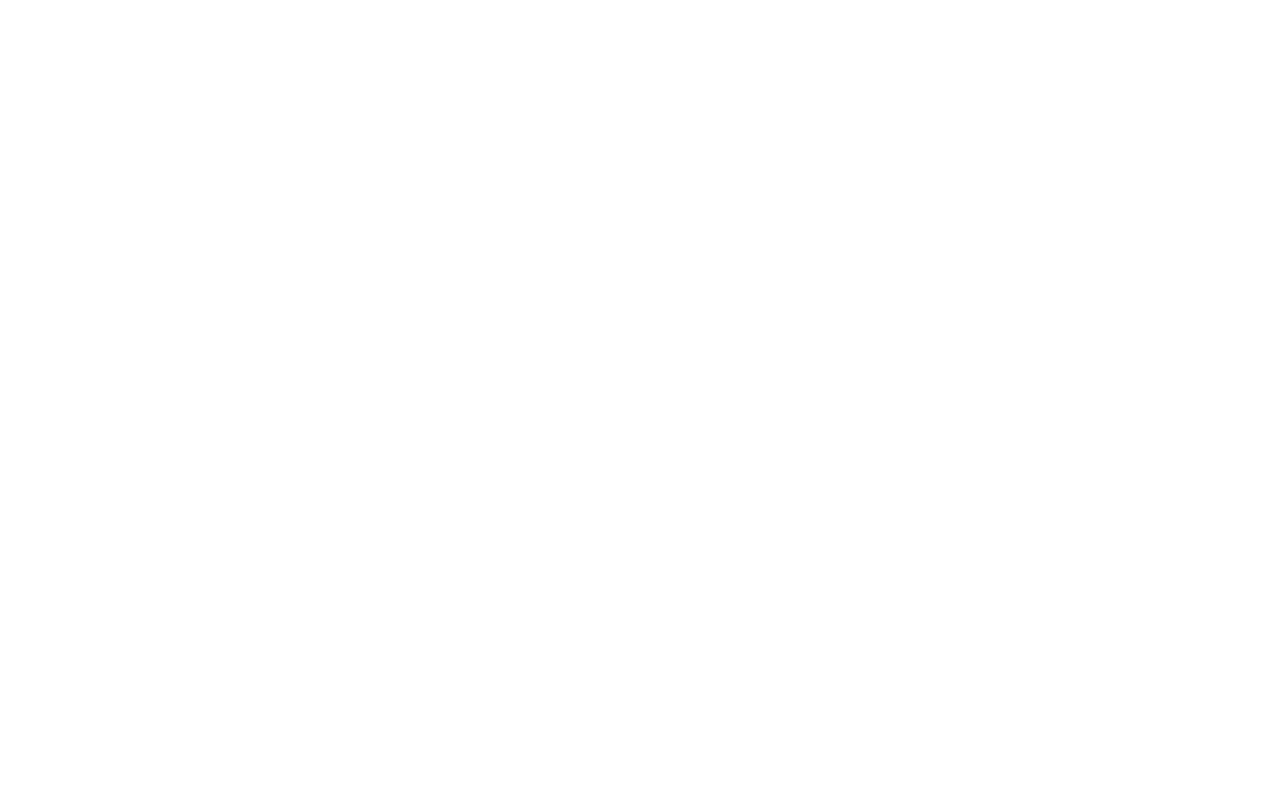
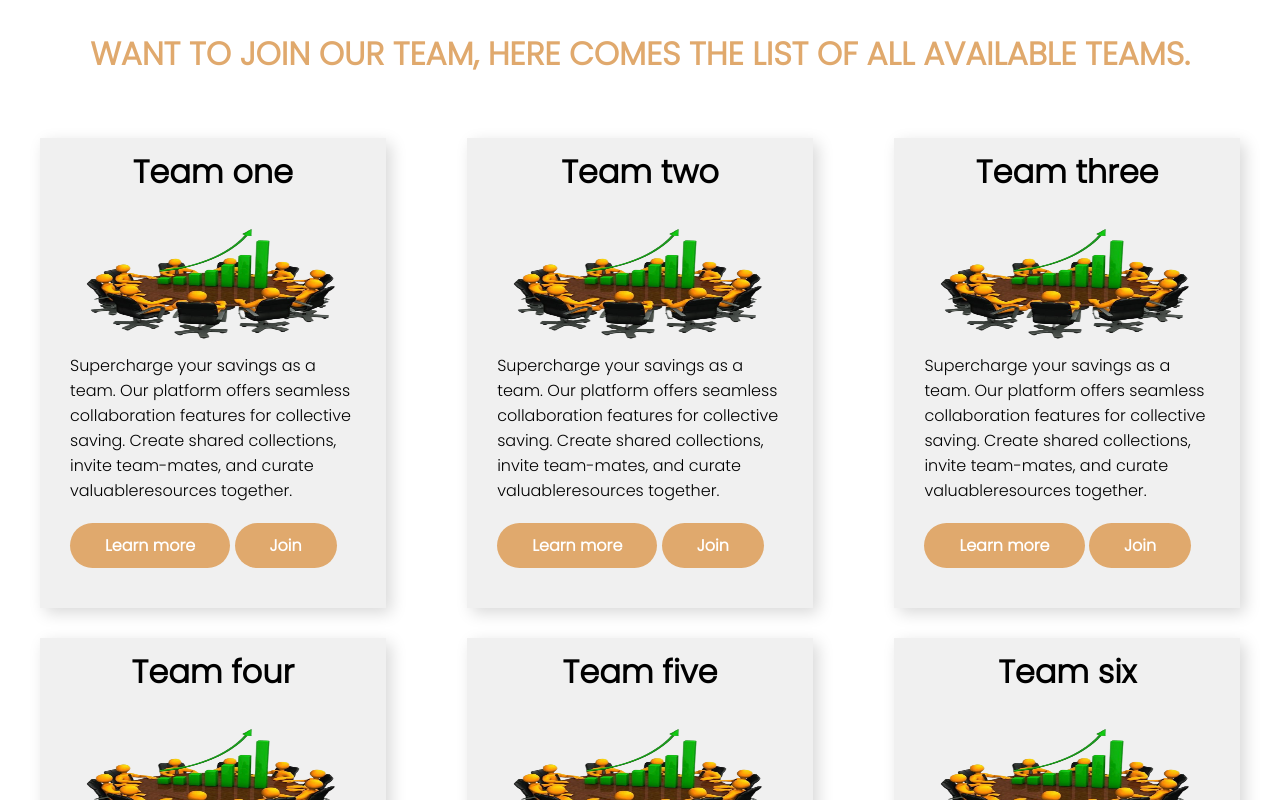
Before and after one commit to mutuyimana1/Saving-Mentor-App-frontend, a React (Create React App) app: page /Cooperative.js in a window 1280 px wide. Before the commit this address had no page. Shown: the top 800 px of the page. Built offline with nearby package versions, Linux system fonts and the light colour scheme.

Commit message:
add joining team page

```diff
--- /dev/null
+++ b/src/componet/cooperative.js
@@ -0,0 +1,24 @@
+import React from 'react'
+import {teamCards }from "../constants"
+import picture from "../pages/home/images/4.png"
+
+const Cooperative = () => {
+  return (
+    <div>
+        <h1  className="head-card">WANT TO JOIN OUR TEAM, HERE COMES THE LIST OF ALL AVAILABLE TEAMS.</h1>
+        <div className="whole-cards">
+        {teamCards.map((card)=>(
+           <div class="cardsTeam">
+           <h1>{card.heading}</h1>
+           <img src={picture} alt='new'/>
+           <p>{card.par}</p>
+           <button>{card.button}</button> <button>{card.btn}</button>
+           </div>
+        ))}
+   </div>
+
+    </div>
+  )
+}
+
+export default Cooperative;
--- /dev/null
+++ b/src/componet/joining.css
@@ -0,0 +1,79 @@
+*{
+    margin:0;
+    padding:0;
+    box-sizing: border-box;
+}
+.Joining-container{
+    height: 100vh;
+    align-items: center;
+    display: grid;
+    grid-template-columns: 0.7fr 1fr;
+}
+.picture-one {
+    background-image: url(../pages/home/images/3.png);
+    width:650px;
+    margin-left: 40px;
+    height:320px;
+    background-repeat: no-repeat;
+}
+.cardsTeam img{
+    height: 150px;
+    object-fit:fill;
+    width: 100%;
+}
+.Create-team form input{
+    width: 450px;
+    height: 40px;
+    box-shadow: 5px 5px 5px #918f8f;
+    border:1px solid #D9D9D9;
+    outline: none;
+    margin-bottom: 20px;
+}
+.Create-team h1{
+   color: #E0A96D;
+   padding-bottom: 20px;
+   font-weight:bolder;
+
+}
+.Create-team{
+    padding-left: 100px;
+}
+form select{
+    width: 70px;
+    height: 20px;
+    margin-bottom: 20px;
+}
+form input::placeholder{
+    padding-left: 15px;
+    color: black;
+}
+.head-card{
+    color:#E0A96D;
+    text-align: center;
+    font-weight: bolder;
+    padding-top:30px;
+    padding-bottom: 40px;
+}
+.cardsTeam{
+    width: 27%;
+    height: 470px;
+    background-color: rgb(240, 240, 240);
+    box-shadow: 5px 5px 15px #D9D9D9;
+    margin:20px 40px 10px 40px;
+    padding: 10px 30px 10px 30px;
+}
+.cardsTeam h1{
+    text-align: center;
+    color: black;
+}
+.All-btn{
+    margin-left:130px;
+}
+.cardsTeam button{
+    margin-top: 20px;
+}
+.whole-cards{
+    display: flex;
+    flex-wrap: wrap;
+    justify-content: space-between;
+}
--- /dev/null
+++ b/src/componet/joining.js
@@ -0,0 +1,49 @@
+import React, { useState } from 'react'
+import "./joining.css"
+import { Link } from 'react-router-dom';
+
+const Joining = () => {
+    const [enteredText, setEnteredText]=useState("")
+    const [enterSubmitted, setEnterSubmitted]=useState([])
+    const TextChangeHandler=(i)=>{
+        setEnteredText(i.target.value);
+    }
+    const submitHandler =(e)=>{
+        e.preventDefault();
+        setEnterSubmitted([...enterSubmitted,enteredText]);
+        setEnteredText("");
+    }
+
+  return (
+    <div>
+          <div className='Joining-container'>
+            <div className='picture-one'>
+
+            </div>
+        <div className='Create-team'>
+            <h1>WANT TO CREATE A TEAM</h1>
+            <form onSubmit={submitHandler}>
+            <input type='text' placeholder='Team Name' value={enteredText} onChange={TextChangeHandler}  required="required"/> <br/>
+            <input type='text' placeholder='First team member' required="required"/> <br/>
+            <input type='text' placeholder='Second team member' required="required"/> <br/>
+            <input type='text' placeholder='Third team member' required="required"/> <br/>
+            <p>Initial amount : <select>
+                <option>$10</option>
+                <option>$25</option>
+                <option>$50</option>
+                <option>$10</option>
+                <option>Other</option>
+                </select></p>
+           <button type='submit'>Create team</button>
+           <Link to="/cooperative.js">
+           <button className='All-btn'> All teams</button>
+           </Link>
+            </form>
+
+        </div>
+        </div>
+    </div>
+  )
+}
+
+export default Joining;
--- a/src/componet/routes/index.js
+++ b/src/componet/routes/index.js
@@ -9,11 +9,15 @@
 import Records from "../../pages/session-record/session";
 import RecordIncome from "../../pages/session-record/getincome";
 import Goal from "../../pages/GoalSection/goal";
+import Joining from "../joining";
+import Cooperative from "../cooperative";
 
 const Index = () => {
   return (
     <Routes>
       <Route path="/" element={<Home />} />
+      <Route path="/joining.js" element={<Joining />} />
+      <Route path="/Cooperative.js" element={<Cooperative />} />
       <Route path="/signup.js" element={<Signup />} />
       <Route path="/signin.js" element={<Signin />} />
       <Route path="/dashboard" element={<Dashboard />} />
--- a/src/constants/index.js
+++ b/src/constants/index.js
@@ -40,3 +40,25 @@
   //   name: "Kind lay",
   // },
 ];
+ export const teamCards=[
+  {
+   heading:"Team one", Picture:"https://images.pexels.com/photos/4968630/pexels-photo-4968630.jpeg?auto=compress&cs=tinysrgb&w=300",
+   par:"Supercharge your savings as a team. Our platform offers  seamless collaboration features for collective saving. Create shared collections, invite team-mates, and curate valuableresources together.",button:"Learn more",btn:"Join"
+  },
+  { heading:"Team two", Picture:"https://images.pexels.com/photos/4968630/pexels-photo-4968630.jpeg?auto=compress&cs=tinysrgb&w=300",
+  par:"Supercharge your savings as a team. Our platform offers  seamless collaboration features for collective saving. Create shared collections, invite team-mates, and curate valuableresources together.",button:"Learn more",btn:"Join"
+       },
+  { heading:"Team three", Picture:"https://images.pexels.com/photos/4968630/pexels-photo-4968630.jpeg?auto=compress&cs=tinysrgb&w=300",
+  par:"Supercharge your savings as a team. Our platform offers  seamless collaboration features for collective saving. Create shared collections, invite team-mates, and curate valuableresources together.",button:"Learn more",btn:"Join "
+   },
+  { heading:"Team four", Picture:"https://images.pexels.com/photos/4968630/pexels-photo-4968630.jpeg?auto=compress&cs=tinysrgb&w=300",
+   par:"Supercharge your savings as a team. Our platform offers  seamless collaboration features for collective saving. Create shared collections, invite team-mates, and curate valuableresources together.",button:"Learn more",btn:"Join"
+  },
+  { heading:"Team five", Picture:"https://images.pexels.com/photos/4968630/pexels-photo-4968630.jpeg?auto=compress&cs=tinysrgb&w=300",
+   par:"Supercharge your savings as a team. Our platform offers  seamless collaboration features for collective saving. Create shared collections, invite team-mates, and curate valuableresources together.",button:"Learn more",btn:"Join"
+   },
+   { heading:"Team six", Picture:"https://images.pexels.com/photos/4968630/pexels-photo-4968630.jpeg?auto=compress&cs=tinysrgb&w=300",
+    par:"Supercharge your savings as a team. Our platform offers  seamless collaboration features for collective saving. Create shared collections, invite team-mates, and curate valuableresources together.",button:"Learn more",btn:"Join"
+   } ,
+
+  ]
--- a/src/pages/dashboard/index.js
+++ b/src/pages/dashboard/index.js
@@ -1,5 +1,7 @@
 import React from "react";
 import "../dashboard/dashboard.css";
+import { Link } from "react-router-dom";
+// import Joining from "../../componet/joining";
 // import logo1 from "../dashboard/images/logo1.png";
 // import logo2 from "../dashboard/images/logo2.jpg"
 // import {GrMenu} from 'react-icons/gr'
@@ -158,9 +160,10 @@
                     </p>
 
                     <p>What are you waiting of join our team now!</p>
+                    <Link to="/joining.js">
                     <button className="join-btn">
                       Join team <AiOutlineArrowRight />
-                    </button>
+                    </button></Link>
                   </div>
                 </div>
               </div>
--- a/src/pages/home/home.js
+++ b/src/pages/home/home.js
@@ -96,7 +96,7 @@
         </div>
         <div className="savenest-signin">
           <Link to="/signup.js">
-            <Button btnName="SignIn"></Button>
+            <Button btnName="Sign in"></Button>
           </Link>
         </div>
         <div className="savenest-humberger">
```
Also changed, not shown: src/pages/home/images/3.png (added), src/pages/home/images/4.png (added).
